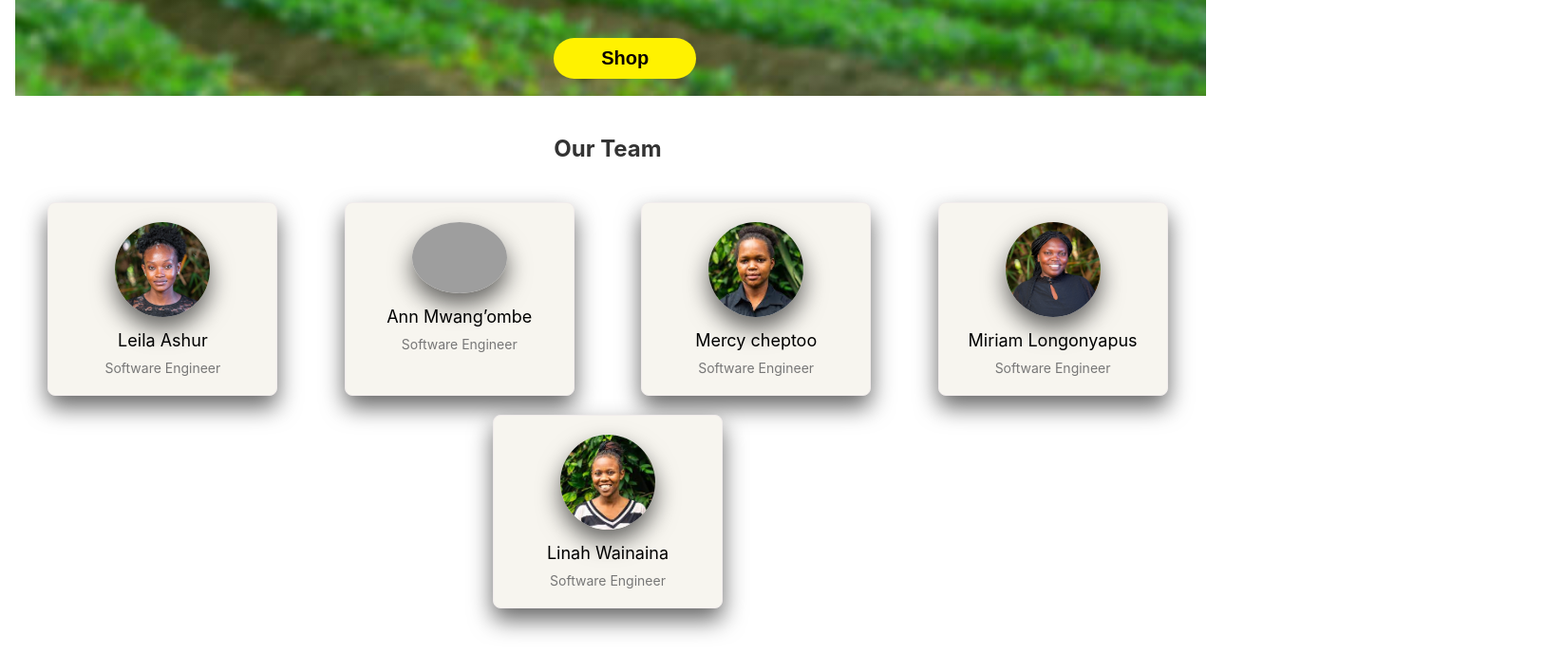
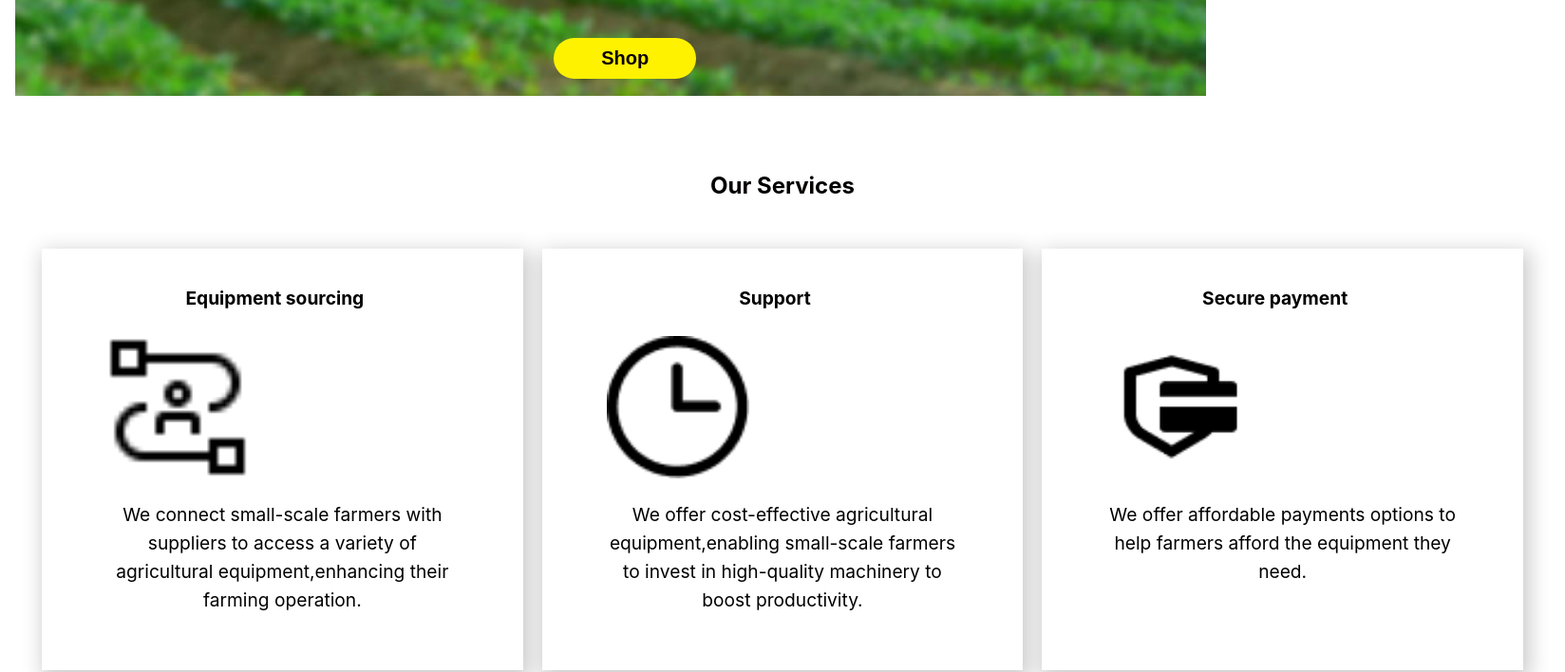
Before and after one commit to MiriamLongoyapus/EquipFarm-Informational, a React (Create React App) app: page / in a window 1280 px wide. Shown: the part 686-1394 px from the top of the page at 95% size, 1648 px wide, since content can reach past the window. Built offline with nearby package versions, Linux system fonts and the light colour scheme; grey boxes are pictures that could not be loaded.

Commit message:
changes updated

```diff
--- a/src/App.js
+++ b/src/App.js
@@ -2,11 +2,13 @@ import './App.css';
 import Layout from './components/Layout';
 import Landingpage from './components/Landingpage'
 import Teams from './components/teams';
+import ServicesSection from './components/Services-Client';
 function App() {
   return (
     <div>
       <Layout>
       <Landingpage/>
+      <ServicesSection/>
       <Teams/>
       </Layout>
     </div>
--- a/src/components/Landingpage/style.css
+++ b/src/components/Landingpage/style.css
@@ -11,6 +11,9 @@
   flex-direction: column;
   justify-content: center;
   align-items: center;
+}
+body{
+  overflow: hidden;
 }
   .heading{
     color: yellow;
@@ -64,6 +67,7 @@
         font-size: 24px;
         margin-top: 25px;
         margin-left: 11%;
+
       }
       button {
         font-size: 24px;
@@ -71,3 +75,7 @@
         margin-bottom: 35%;
       }
     }
+
+    body{
+      overflow: hidden;
+    }
--- a/src/Components/Services-Client/index.jsx
+++ b/src/components/Services-Client/index.jsx
@@ -17,7 +17,9 @@ const ServicesSection = () => {
                 alt={service.title}
                 className="service_card-image"
               />
-              <p className="service_card-description">{service.description}</p>
+              <div className="service_card-description">
+                <p>{service.description}</p>
+              </div>
             </div>
           </div>
         ))}
--- a/src/Components/Services-Client/style.css
+++ b/src/components/Services-Client/style.css
@@ -3,12 +3,18 @@
     width: 1600px;
     margin-right: auto;
     margin-left: auto;
+
   }
 
-  .services_section-heading {
+
+  .services_section-heading{
     text-align: center;
     padding: 16px 0;
-    font-size: 100;
+    font-size: 24px;
+    font-weight: bold;
+    color: #030000;
+    margin-right: auto;
+    margin-left: auto;
   }
 
   .service_cards-container {
@@ -36,8 +42,6 @@
   }
 
   .service_card-content {
-    display: flex;
-    align-items: center;
     gap: 24px;
     padding: 16px 32px;
   }
@@ -50,8 +54,21 @@
   }
 
   .service_card-description {
+    width: 100%;
+    /* align-items: center; */
+    text-align: center;
+
+  }
+
+  .service_card-description p {
+    text-align: center;
+    font-size: larger;
     line-height: 30px;
+    /* background-color: blue; */
+    width: 100%;
+
   }
+
 
   /* responsiveness */
   /* Media query for tablet devices */
--- a/src/components/teams/style.css
+++ b/src/components/teams/style.css
@@ -1,11 +1,13 @@
 .heading {
     text-align: center;
     padding: 2%;
+    margin-right: 3em;
   }
   .heading h1 {
     font-size: 24px;
     font-weight: bold;
-    color: #333;
+    color: #160101;
+
   }
   .content {
     display: flex;
```
Also changed, not shown: src/components/Footer/style.css (line endings or trailing spaces), src/components/Navbar/style.css (line endings or trailing spaces), 2 other files (tests, documents, lock files or other folders).
